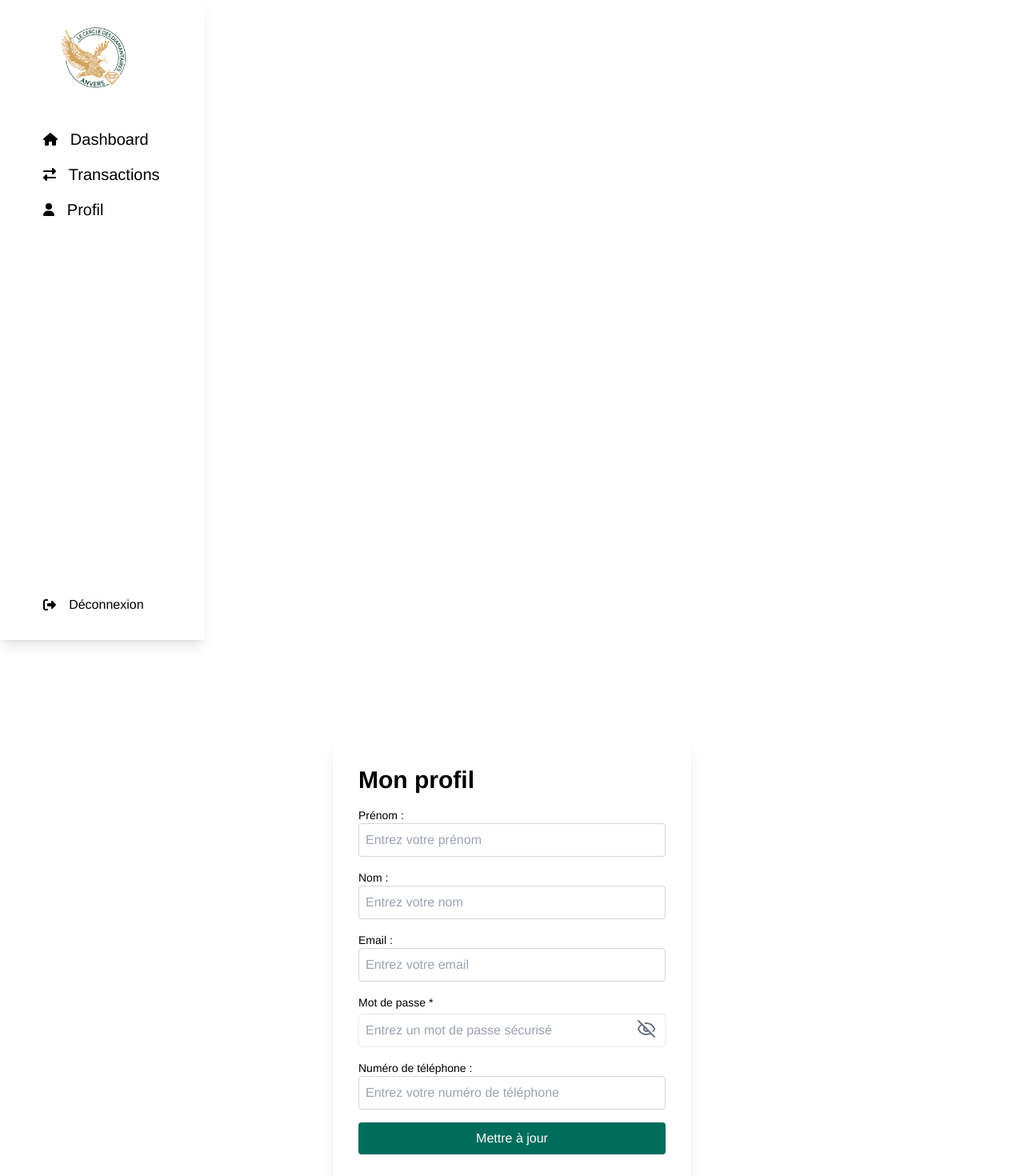
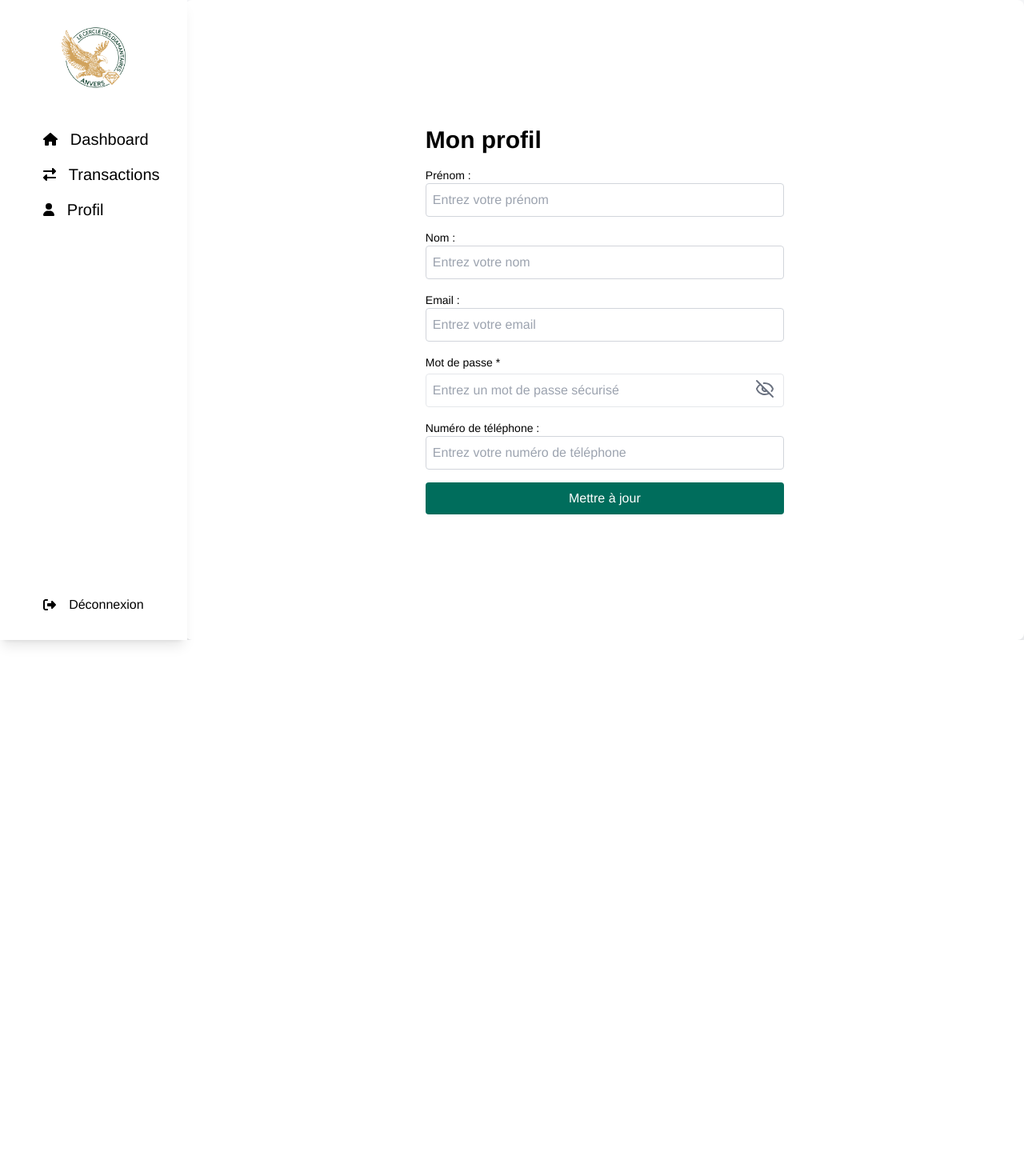
Before and after one commit to lecercledesdiamantaires/portail-lcdd, a Nuxt app in the folder front/: page /profil in a window 1280 px wide. Shown: the top 1470 px of the page at 80% size. After the commit the page ends 800 px from the top, so only its background shows below. Built offline with nearby package versions, Linux system fonts and the light colour scheme; no server answers.

Commit message:
FIX profile

```diff
--- a/front/components/linkAside.vue
+++ b/front/components/linkAside.vue
@@ -1,6 +1,8 @@
 <script setup>
 import { CircleUserRound, CircleDollarSign, User, House, LogOut } from 'lucide-vue-next';
 import { inject } from 'vue';
+
+const auth = inject('auth');
 
 defineProps({
   direction: {
--- a/front/pages/admin.vue
+++ b/front/pages/admin.vue
@@ -1,14 +1,15 @@
 <script setup>
   import { Trash2, Home } from 'lucide-vue-next';
+import { onMounted } from 'vue';
 
   definePageMeta({
       middleware: ['auth', 'admin']
     })
   const whitelist = inject('whitelist')
   const auth = inject('auth')
-  if (process.client){
+  onMounted(() => {
     whitelist.getWhitelist()
-  }
+  })
 
 
 </script>
--- a/front/pages/index.vue
+++ b/front/pages/index.vue
@@ -3,7 +3,7 @@
 
 
    definePageMeta({
-      middleware: ['auth']
+      middleware: ['auth', 'vendor']
    })
    const sales = inject('sales');
    const qrCode = inject('qrCode');
--- a/front/pages/profil.vue
+++ b/front/pages/profil.vue
@@ -33,12 +33,12 @@
 </script>
 
 <template>
-  <Sidebar />
 
-  <div class="flex justify-center items-center h-screen">
-    <div class="w-full max-w-md p-8 bg-white rounded-lg shadow-lg">
-      <h1 class="text-3xl font-bold mb-4">Mon profil</h1>
-      <form @submit.prevent="submit">
+<div class="flex w-full bg-gray-100 h-full">
+    <Sidebar />
+    <div class="w-full flex flex-col justify-center items-center p-8 bg-white rounded-lg shadow-lg">
+      <h1 class="text-3xl w-full max-w-md font-bold mb-4">Mon profil</h1>
+      <form @submit.prevent="submit" class="w-full max-w-md">
         <div class="mb-4">
           <label for="firstName" class="block text-sm font-medium">Prénom :</label>
           <input
--- a/front/pages/unauthorized.vue
+++ b/front/pages/unauthorized.vue
@@ -1,9 +1,19 @@
+<script setup>
+    const user = ref(null)
+    if (process.client) {
+      user.value = JSON.parse(localStorage.getItem('user'))
+    }
+
+</script>
+
 <template>
     <div class="flex justify-center items-center h-screen">
       <div class="text-center">
         <h1 class="text-4xl font-bold text-error">403 - Accès Refusé</h1>
         <p>Vous n'avez pas les permissions nécessaires pour accéder à cette page.</p>
-        <NuxtLink to="/" class="text-primary underline">Retour à l'accueil</NuxtLink>
+
+        <NuxtLink v-if="user.role === 'VENDEUR'" to="/" class="text-primary underline">Retour à l'accueil</NuxtLink>
+        <NuxtLink v-else-if="user.role === 'ADMIN'" to="/admin" class="text-primary underline">Retour à l'accueil</NuxtLink>
       </div>
     </div>
   </template>
```
Also changed, not shown: front/middleware/vendor.js (added, +10 -0 lines).
